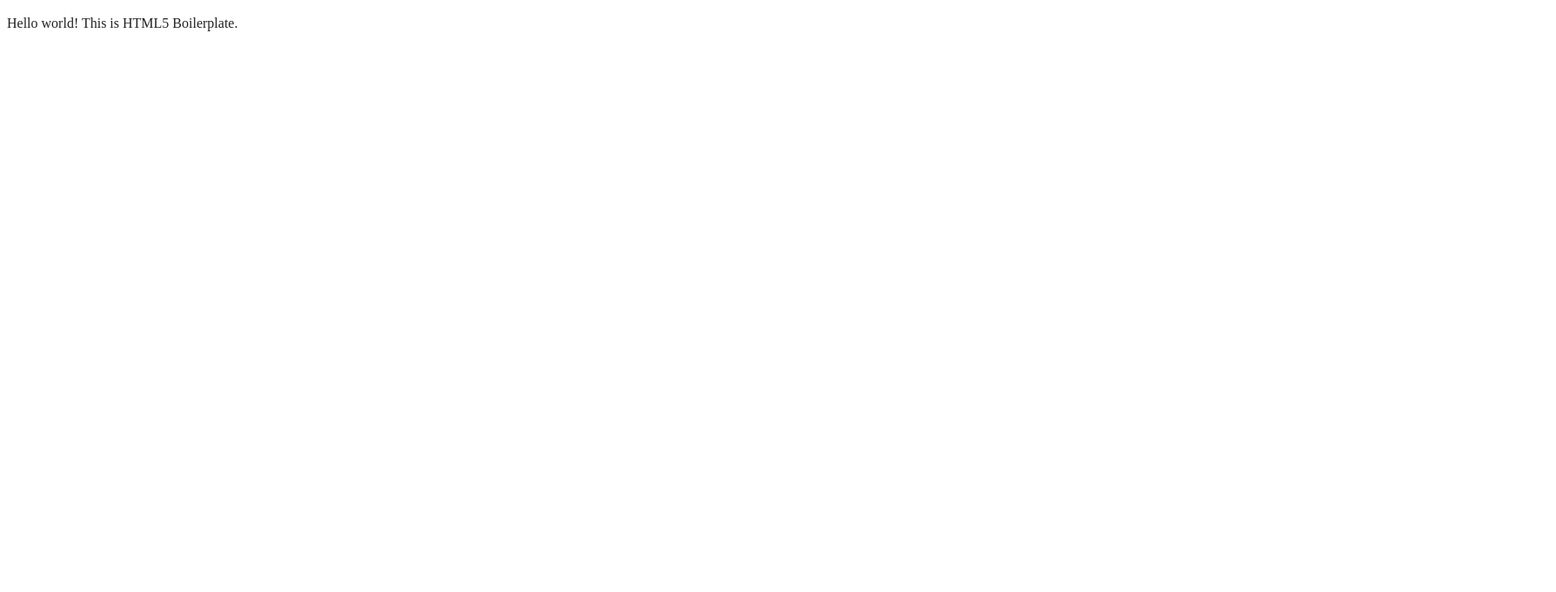
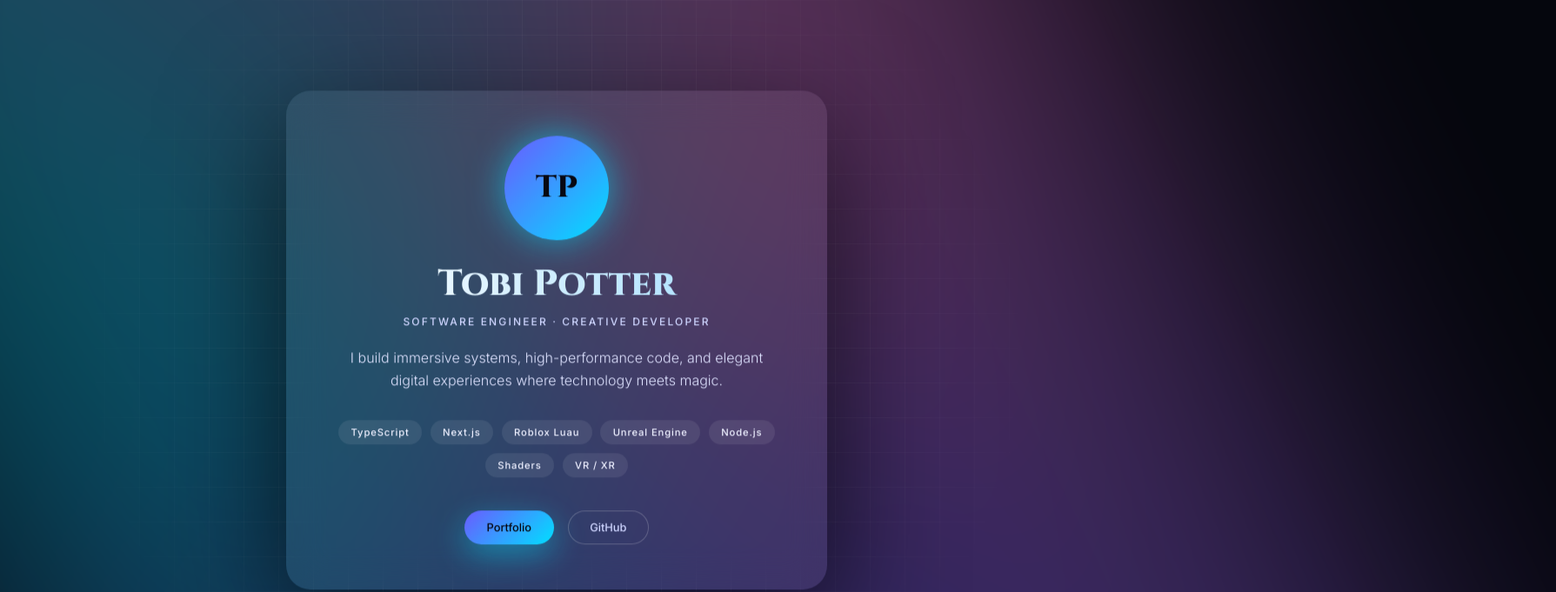
Before and after one commit to archdevelops/archdevelops.github.io, a website built with webpack: page index.html in a window 1280 px wide. Shown: the top 681 px of the page at 87% size, 1789 px wide, since content can reach past the window. Built offline with nearby package versions, Linux system fonts and the light colour scheme.

Commit message:
Change index.html

```diff
--- a/index.html
+++ b/index.html
@@ -1,33 +1,189 @@
 <!doctype html>
-<html class="no-js" lang="">
-
+<html lang="en">
 <head>
   <meta charset="utf-8">
   <meta name="viewport" content="width=device-width, initial-scale=1">
-  <title></title>
-  <link rel="stylesheet" href="css/style.css">
-  <meta name="description" content="">
+  <title>Developer Profile</title>
 
-  <meta property="og:title" content="">
-  <meta property="og:type" content="">
-  <meta property="og:url" content="">
-  <meta property="og:image" content="">
-  <meta property="og:image:alt" content="">
+  <link href="https://fonts.googleapis.com/css2?family=Inter:wght@300;500;700&family=Cinzel:wght@600;800&display=swap" rel="stylesheet">
 
-  <link rel="icon" href="/favicon.ico" sizes="any">
-  <link rel="icon" href="/icon.svg" type="image/svg+xml">
-  <link rel="apple-touch-icon" href="icon.png">
+  <style>
+    html, body {
+      margin: 0;
+      width: 100%;
+      height: 100%;
+      font-family: Inter, sans-serif;
+      background: #05060d;
+      color: #eef0ff;
+      overflow: hidden;
+    }
 
-  <link rel="manifest" href="site.webmanifest">
-  <meta name="theme-color" content="#fafafa">
+    .bg {
+      position: absolute;
+      inset: -40%;
+      background: conic-gradient(from 90deg, #6a5cff, #00e0ff, #ff7ad9, #6a5cff);
+      animation: spin 28s linear infinite;
+      filter: blur(140px);
+      opacity: 0.35;
+    }
+
+    @keyframes spin {
+      to { transform: rotate(360deg); }
+    }
+
+    .grid {
+      position: absolute;
+      inset: 0;
+      background:
+        linear-gradient(rgba(255,255,255,0.05) 1px, transparent 1px),
+        linear-gradient(90deg, rgba(255,255,255,0.05) 1px, transparent 1px);
+      background-size: 40px 40px;
+      mask-image: radial-gradient(circle at center, black 35%, transparent 75%);
+    }
+
+    .container {
+      position: relative;
+      z-index: 1;
+      height: 100%;
+      display: flex;
+      align-items: center;
+      justify-content: center;
+    }
+
+    .card {
+      width: min(92vw, 520px);
+      padding: 3.2rem;
+      border-radius: 28px;
+      background: rgba(255,255,255,0.06);
+      backdrop-filter: blur(22px);
+      box-shadow: 0 40px 140px rgba(0,0,0,0.7);
+      text-align: center;
+      animation: float 7s ease-in-out infinite;
+    }
+
+    @keyframes float {
+      0%,100% { transform: translateY(0); }
+      50% { transform: translateY(-14px); }
+    }
+
+    .avatar {
+      width: 120px;
+      height: 120px;
+      border-radius: 50%;
+      margin: 0 auto 1.4rem;
+      background: linear-gradient(135deg, #6a5cff, #00e0ff);
+      display: grid;
+      place-items: center;
+      font-family: Cinzel, serif;
+      font-size: 2.2rem;
+      font-weight: 800;
+      color: #070812;
+      box-shadow: 0 0 40px rgba(0,224,255,0.6);
+    }
+
+    h1 {
+      margin: 0;
+      font-family: Cinzel, serif;
+      font-size: clamp(2rem, 6vw, 2.6rem);
+      background: linear-gradient(90deg, #ffffff, #9fdcff);
+      -webkit-background-clip: text;
+      background-clip: text;
+      color: transparent;
+    }
+
+    .role {
+      margin: 0.5rem 0 1.4rem;
+      letter-spacing: 0.18em;
+      font-size: 0.75rem;
+      color: #cfd6ff;
+    }
+
+    .bio {
+      font-weight: 300;
+      line-height: 1.6;
+      margin-bottom: 2rem;
+      color: #dfe3ff;
+    }
+
+    .skills {
+      display: flex;
+      flex-wrap: wrap;
+      justify-content: center;
+      gap: 0.6rem;
+      margin-bottom: 2.4rem;
+    }
+
+    .skill {
+      padding: 0.45rem 0.9rem;
+      border-radius: 999px;
+      background: rgba(255,255,255,0.08);
+      font-size: 0.7rem;
+      letter-spacing: 0.08em;
+      transition: transform 0.25s ease, background 0.25s ease;
+    }
+
+    .skill:hover {
+      transform: translateY(-3px) scale(1.05);
+      background: rgba(255,255,255,0.18);
+    }
+
+    .links {
+      display: flex;
+      justify-content: center;
+      gap: 1rem;
+    }
+
+    .links a {
+      padding: 0.75rem 1.6rem;
+      border-radius: 999px;
+      text-decoration: none;
+      font-size: 0.8rem;
+      font-weight: 500;
+      color: #070812;
+      background: linear-gradient(135deg, #6a5cff, #00e0ff);
+      box-shadow: 0 12px 36px rgba(0,224,255,0.45);
+      transition: transform 0.25s ease, box-shadow 0.25s ease;
+    }
+
+    .links a.secondary {
+      background: transparent;
+      color: #cfd6ff;
+      box-shadow: inset 0 0 0 1px rgba(255,255,255,0.2);
+    }
+
+    .links a:hover {
+      transform: translateY(-3px);
+      box-shadow: 0 18px 48px rgba(0,224,255,0.7);
+    }
+  </style>
 </head>
 
 <body>
+<div class="bg"></div>
+<div class="grid"></div>
 
-  <!-- Add your site or application content here -->
-  <p>Hello world! This is HTML5 Boilerplate.</p>
-  <script src="js/app.js"></script>
-
+<div class="container">
+  <div class="card">
+    <div class="avatar">TP</div>
+    <h1>Tobi Potter</h1>
+    <div class="role">SOFTWARE ENGINEER · CREATIVE DEVELOPER</div>
+    <div class="bio">
+      I build immersive systems, high-performance code, and elegant digital experiences where technology meets magic.
+    </div>
+    <div class="skills">
+      <div class="skill">TypeScript</div>
+      <div class="skill">Next.js</div>
+      <div class="skill">Roblox Luau</div>
+      <div class="skill">Unreal Engine</div>
+      <div class="skill">Node.js</div>
+      <div class="skill">Shaders</div>
+      <div class="skill">VR / XR</div>
+    </div>
+    <div class="links">
+      <a href="#">Portfolio</a>
+      <a class="secondary" href="#">GitHub</a>
+    </div>
+  </div>
+</div>
 </body>
-
 </html>
```
